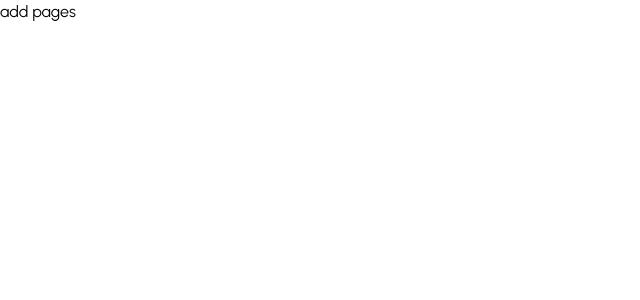
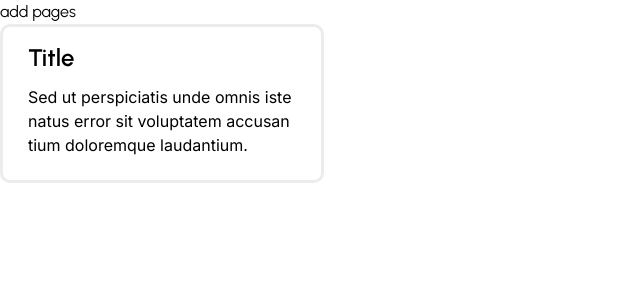
Before and after one commit to Zileena6/storaid, a React (Vite) app: page / in a window 1280 px wide. Shown: the top 300 px of the page, without its empty margins (0-640 px from the left). Built offline with nearby package versions, Linux system fonts and the light colour scheme.

Commit message:
Adds Tiles Component uf

```diff
--- a/src/App.jsx
+++ b/src/App.jsx
@@ -1,11 +1,13 @@
 import Button from './components/Button';
 import NavLinks from './components/nav/NavLinks';
 import SocialLinks from './components/social/SocialLinks';
+import Tiles from './components/Tiles';
 
 function App() {
   return (
     <>
       <p>add pages</p>
+      <Tiles />
     </>
   );
 }
--- /dev/null
+++ b/src/components/Tiles.jsx
@@ -0,0 +1,13 @@
+const Tiles = () => {
+  // ! unfinished!
+  return (
+    <div className='tiles-container'>
+      <h5>Title</h5>
+      <p>
+        Sed ut perspiciatis unde omnis iste natus error sit voluptatem accusan
+        tium doloremque laudantium.
+      </p>
+    </div>
+  );
+};
+export default Tiles;
--- a/src/index.css
+++ b/src/index.css
@@ -129,3 +129,22 @@ h6 {
     background-color: var(--primary);
   }
 }
+
+/* MARK: Tiles */
+
+.tiles-container {
+  width: 34ch;
+  background: var(--primary);
+  border: 3px solid var(--color-2);
+  border-radius: 0.625rem;
+  padding: 0.8rem 1.56rem;
+
+  p {
+    font-family: 'Inter';
+    padding: 0.6rem 0;
+  }
+
+  &:hover {
+    border: 3px solid var(--accent);
+  }
+}
```
